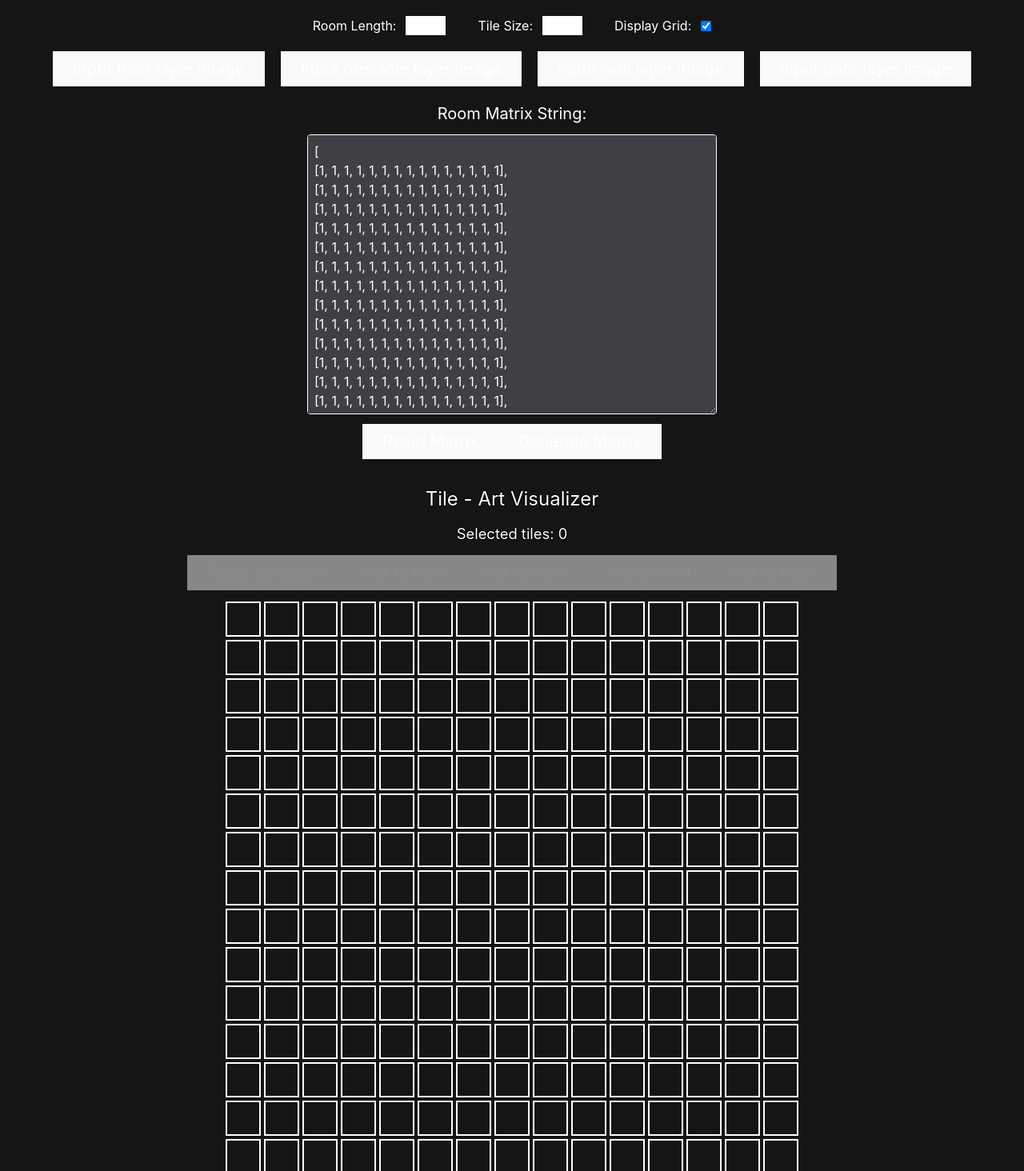
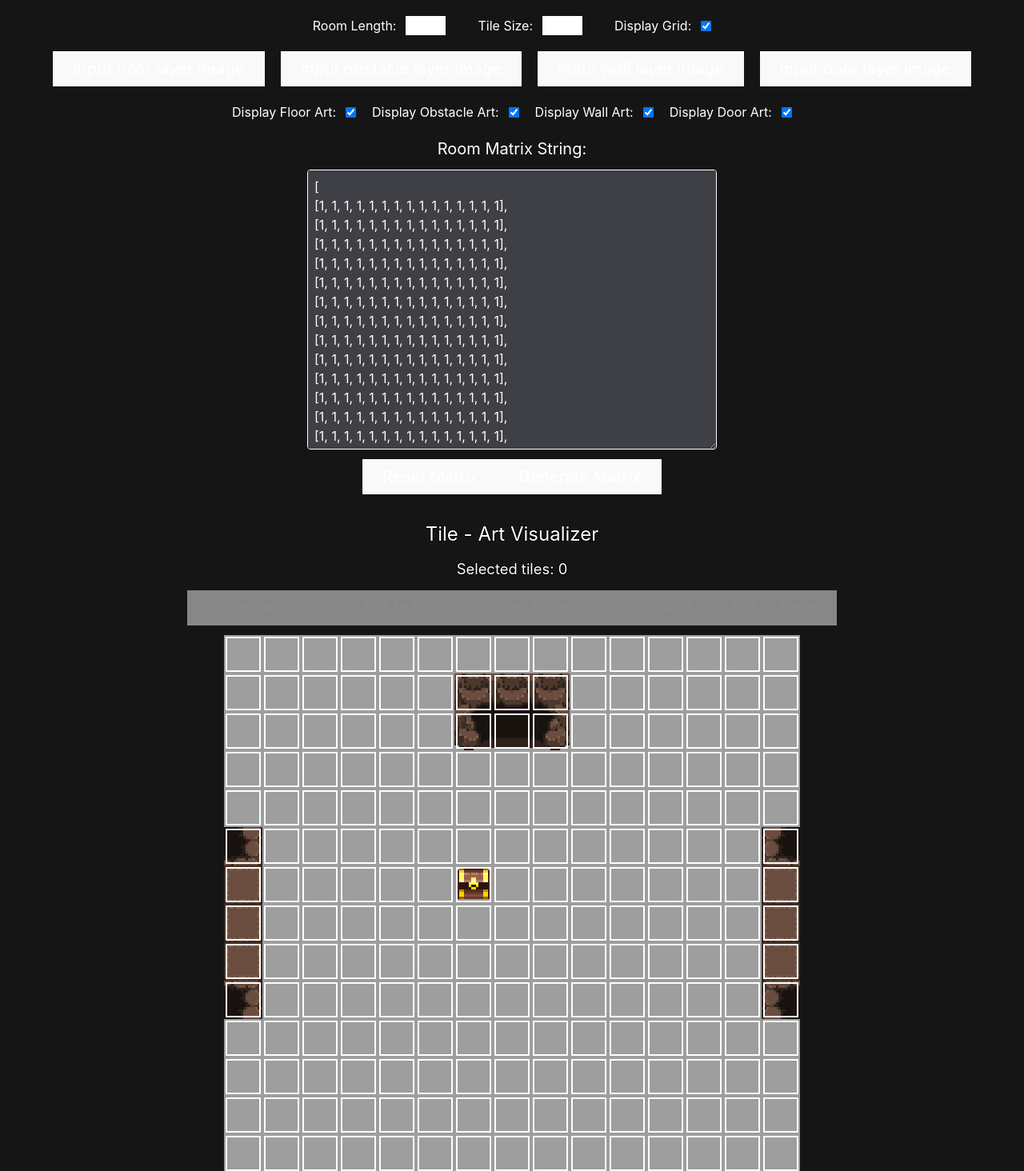
Before and after one commit to codetrifecta/rto-room-maker, a React (Vite) app: page / in a window 1280 px wide. Shown: the part 160-1624 px from the top of the page at 80% size. Built offline with nearby package versions, Linux system fonts and the light colour scheme; a web font is replaced by a local one.

Commit message:
Implement toggling different art layers

```diff
--- a/src/App.tsx
+++ b/src/App.tsx
@@ -21,14 +21,22 @@ function App() {
     roomMatrix,
     roomLength,
     displayGrid,
+    fileArtRoomFloorDisabled,
+    fileArtRoomObstacleDisabled,
+    fileArtRoomWallDisabled,
+    fileArtRoomDoorDisabled,
     setDisplayGrid,
     setRoomLength,
     setTileSize,
     setRoomMatrix,
     setFileArtRoomFloor,
+    setArtRoomFloorDisabled,
     setFileArtRoomObstacle,
+    setArtRoomObstacleDisabled,
     setFileArtRoomWall,
+    setArtRoomWallDisabled,
     setFileArtRoomDoor,
+    setArtRoomDoorDisabled,
   } = useAppStore();
 
   const appRef = useRef<HTMLDivElement>(null);
@@ -326,6 +334,46 @@ function App() {
         </div>
       </div>
 
+      <div className="flex gap-5 mb-5">
+        <div className="flex items-center">
+          <label className="mr-3">Display Floor Art: </label>
+          <input
+            type="checkbox"
+            checked={!fileArtRoomFloorDisabled}
+            onChange={() => setArtRoomFloorDisabled(!fileArtRoomFloorDisabled)}
+          />
+        </div>
+
+        <div className="flex items-center">
+          <label className="mr-3">Display Obstacle Art: </label>
+          <input
+            type="checkbox"
+            checked={!fileArtRoomObstacleDisabled}
+            onChange={() =>
+              setArtRoomObstacleDisabled(!fileArtRoomObstacleDisabled)
+            }
+          />
+        </div>
+
+        <div className="flex items-center">
+          <label className="mr-3">Display Wall Art: </label>
+          <input
+            type="checkbox"
+            checked={!fileArtRoomWallDisabled}
+            onChange={() => setArtRoomWallDisabled(!fileArtRoomWallDisabled)}
+          />
+        </div>
+
+        <div className="flex items-center">
+          <label className="mr-3">Display Door Art: </label>
+          <input
+            type="checkbox"
+            checked={!fileArtRoomDoorDisabled}
+            onChange={() => setArtRoomDoorDisabled(!fileArtRoomDoorDisabled)}
+          />
+        </div>
+      </div>
+
       <div className="mb-8 relative w-[40%] flex flex-col items-center">
         <div className="mb-3">
           <label htmlFor="roomMatrix" className="text-xl">
--- a/src/Room.tsx
+++ b/src/Room.tsx
@@ -4,10 +4,10 @@ import clsx from 'clsx';
 import { TILE_TYPE } from './constants';
 import { RoomArt } from './RoomArt';
 
-// import room_demo_floor from './assets/room_demo_floor.png';
-// import room_demo_obstacle from './assets/room_demo_obstacle.png';
-// import room_demo_wall from './assets/room_demo_wall.png';
-// import room_demo_door from './assets/room_demo_door.png';
+import room_demo_floor from './assets/room_demo_floor.png';
+import room_demo_obstacle from './assets/room_demo_obstacle.png';
+import room_demo_wall from './assets/room_demo_wall.png';
+import room_demo_door from './assets/room_demo_door.png';
 
 export const Room: FC = () => {
   const {
@@ -21,6 +21,10 @@ export const Room: FC = () => {
     roomMatrix,
     selectedTiles,
     isLeftMouseDown,
+    fileArtRoomFloorDisabled,
+    fileArtRoomObstacleDisabled,
+    fileArtRoomWallDisabled,
+    fileArtRoomDoorDisabled,
     setSelectedTiles,
     setRoomMatrix,
     setIsLeftMouseDown,
@@ -197,7 +201,8 @@ export const Room: FC = () => {
             height={roomLength * tileSize}
             imgSrc={fileArtRoomFloor}
             grayscale={false}
-            // defaultImgSrc={room_demo_floor}
+            disabled={fileArtRoomFloorDisabled}
+            defaultImgSrc={room_demo_floor}
           />
         </div>
         <div className="absolute top-0 left-0 z-[1]">
@@ -206,7 +211,8 @@ export const Room: FC = () => {
             height={roomLength * tileSize}
             imgSrc={fileArtRoomObstacle}
             grayscale={false}
-            // defaultImgSrc={room_demo_floor}
+            disabled={fileArtRoomObstacleDisabled}
+            defaultImgSrc={room_demo_obstacle}
           />
         </div>
         <div className="absolute top-0 left-0 z-[2]">
@@ -215,7 +221,8 @@ export const Room: FC = () => {
             height={roomLength * tileSize}
             imgSrc={fileArtRoomWall}
             grayscale={false}
-            // defaultImgSrc={room_demo_floor}
+            disabled={fileArtRoomWallDisabled}
+            defaultImgSrc={room_demo_wall}
           />
         </div>
         <div className="absolute top-0 left-0 z-[3]">
@@ -224,7 +231,8 @@ export const Room: FC = () => {
             height={roomLength * tileSize}
             imgSrc={fileArtRoomDoor}
             grayscale={false}
-            // defaultImgSrc={room_demo_floor}
+            disabled={fileArtRoomDoorDisabled}
+            defaultImgSrc={room_demo_door}
           />
         </div>
       </div>
--- a/src/RoomArt.tsx
+++ b/src/RoomArt.tsx
@@ -6,14 +6,23 @@ export const RoomArt: FC<{
   height: number;
   imgSrc: string;
   defaultImgSrc?: string;
+  disabled?: boolean;
   grayscale?: boolean;
-}> = ({ width, height, imgSrc, defaultImgSrc, grayscale }) => {
+}> = ({
+  width,
+  height,
+  imgSrc,
+  defaultImgSrc = '',
+  disabled = false,
+  grayscale,
+}) => {
   const canvasRef = useRef<HTMLCanvasElement>(null);
 
   const { tileSize } = useAppStore();
 
   useEffect(() => {
     const canvas = canvasRef.current;
+
     if (!canvas) {
       return;
     }
@@ -23,6 +32,8 @@ export const RoomArt: FC<{
       return;
     }
 
+    context.reset();
+
     const image = new Image();
 
     if (!imgSrc) {
@@ -31,11 +42,15 @@ export const RoomArt: FC<{
       }
     }
 
+    if (disabled) {
+      imgSrc = '';
+    }
+
     image.src = imgSrc;
 
     image.onload = function () {
       if (!context) return;
-      context.reset();
+
       context.imageSmoothingEnabled = false;
 
       if (grayscale) {
@@ -47,7 +62,7 @@ export const RoomArt: FC<{
 
       context.drawImage(image, 0, 0, width, height);
     };
-  }, [canvasRef.current, width, height, imgSrc, grayscale]);
+  }, [canvasRef.current, width, height, imgSrc, grayscale, disabled]);
 
   return (
     <canvas
--- a/src/store.ts
+++ b/src/store.ts
@@ -29,14 +29,26 @@ interface AppStore {
   fileArtRoomFloor: string;
   setFileArtRoomFloor: (fileArtRoomFloor: string) => void;
 
+  fileArtRoomFloorDisabled: boolean;
+  setArtRoomFloorDisabled: (fileArtRoomFloorDisabled: boolean) => void;
+
   fileArtRoomObstacle: string;
   setFileArtRoomObstacle: (fileArtRoomObstacle: string) => void;
+
+  fileArtRoomObstacleDisabled: boolean;
+  setArtRoomObstacleDisabled: (fileArtRoomObstacleDisabled: boolean) => void;
 
   fileArtRoomWall: string;
   setFileArtRoomWall: (fileArtRoomWall: string) => void;
 
+  fileArtRoomWallDisabled: boolean;
+  setArtRoomWallDisabled: (fileArtRoomWallDisabled: boolean) => void;
+
   fileArtRoomDoor: string;
   setFileArtRoomDoor: (fileArtRoomDoor: string) => void;
+
+  fileArtRoomDoorDisabled: boolean;
+  setArtRoomDoorDisabled: (fileArtRoomDoorDisabled: boolean) => void;
 }
 
 const DEFAULT_ROOM_MATRIX = Array.from({ length: DEFAULT_ROOM_LENGTH }, () =>
@@ -89,9 +101,19 @@ export const useAppStore = create<AppStore>((set) => ({
     set({ fileArtRoomFloor });
   },
 
+  fileArtRoomFloorDisabled: false,
+  setArtRoomFloorDisabled: (fileArtRoomFloorDisabled: boolean) => {
+    set({ fileArtRoomFloorDisabled });
+  },
+
   fileArtRoomObstacle: '',
   setFileArtRoomObstacle: (fileArtRoomObstacle: string) => {
     set({ fileArtRoomObstacle });
+  },
+
+  fileArtRoomObstacleDisabled: false,
+  setArtRoomObstacleDisabled: (fileArtRoomObstacleDisabled: boolean) => {
+    set({ fileArtRoomObstacleDisabled });
   },
 
   fileArtRoomWall: '',
@@ -99,8 +121,18 @@ export const useAppStore = create<AppStore>((set) => ({
     set({ fileArtRoomWall });
   },
 
+  fileArtRoomWallDisabled: false,
+  setArtRoomWallDisabled: (fileArtRoomWallDisabled: boolean) => {
+    set({ fileArtRoomWallDisabled });
+  },
+
   fileArtRoomDoor: '',
   setFileArtRoomDoor: (fileArtRoomDoor: string) => {
     set({ fileArtRoomDoor });
   },
+
+  fileArtRoomDoorDisabled: false,
+  setArtRoomDoorDisabled: (fileArtRoomDoorDisabled: boolean) => {
+    set({ fileArtRoomDoorDisabled });
+  },
 }));
```
